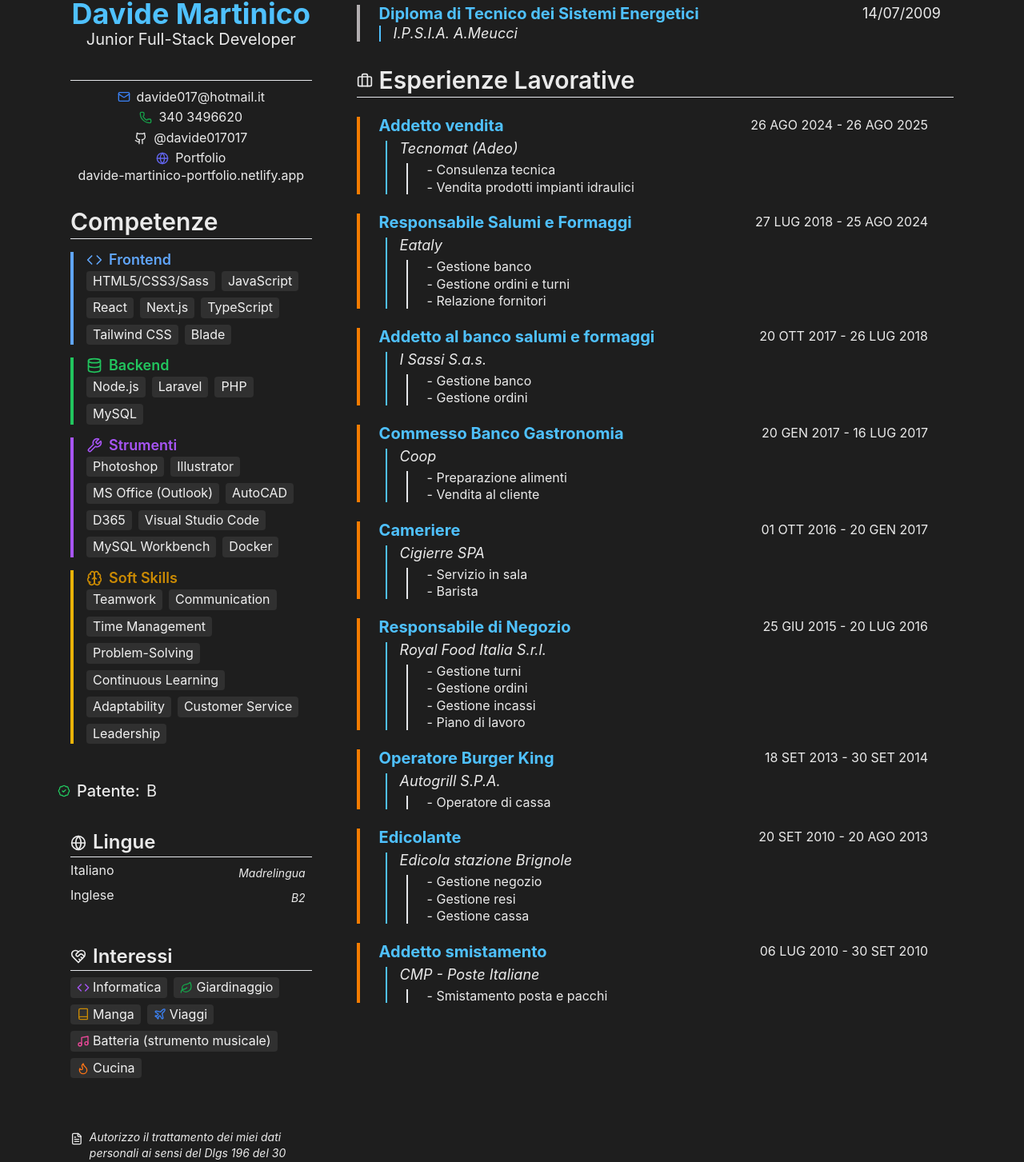
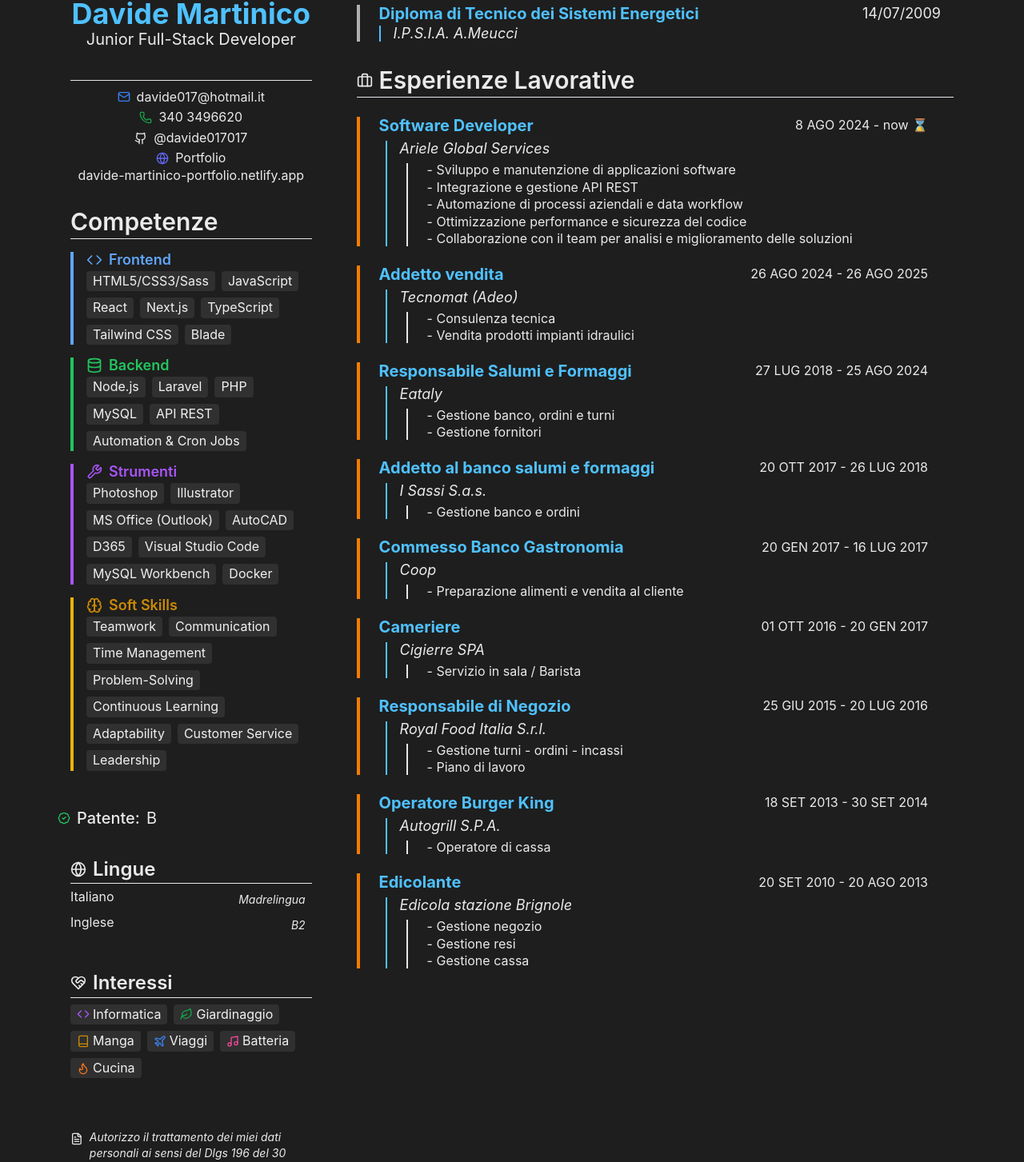
Before and after one commit to davide017017/MyCv-React-Public, a React (Vite) app: page / in a window 1280 px wide. Shown: the part 491-1944 px from the top of the page at 80% size. Built offline with nearby package versions, Linux system fonts and the light colour scheme.

Commit message:
Aggiornamento CV (PDF e dati)

```diff
--- a/src/data/cvData.ts
+++ b/src/data/cvData.ts
@@ -34,6 +34,18 @@ export const cvData: CvData = {
 
   experiences: [
     {
+      role: 'Software Developer',
+      company: 'Ariele Global Services',
+      date: '8 AGO 2024 - now ⌛',
+      duties: [
+        'Sviluppo e manutenzione di applicazioni software',
+        'Integrazione e gestione API REST',
+        'Automazione di processi aziendali e data workflow',
+        'Ottimizzazione performance e sicurezza del codice',
+        'Collaborazione con il team per analisi e miglioramento delle soluzioni',
+      ],
+    },
+    {
       role: 'Addetto vendita',
       company: 'Tecnomat (Adeo)',
       date: '26 AGO 2024 - 26 AGO 2025',
@@ -43,31 +55,31 @@ export const cvData: CvData = {
       role: 'Responsabile Salumi e Formaggi',
       company: 'Eataly',
       date: '27 LUG 2018 - 25 AGO 2024',
-      duties: ['Gestione banco', 'Gestione ordini e turni', 'Relazione fornitori'],
+      duties: ['Gestione banco, ordini e turni', 'Gestione fornitori'],
     },
     {
       role: 'Addetto al banco salumi e formaggi',
       company: 'I Sassi S.a.s.',
       date: '20 OTT 2017 - 26 LUG 2018',
-      duties: ['Gestione banco', 'Gestione ordini'],
+      duties: ['Gestione banco e ordini'],
     },
     {
       role: 'Commesso Banco Gastronomia',
       company: 'Coop',
       date: '20 GEN 2017 - 16 LUG 2017',
-      duties: ['Preparazione alimenti', 'Vendita al cliente'],
+      duties: ['Preparazione alimenti e vendita al cliente'],
     },
     {
       role: 'Cameriere',
       company: 'Cigierre SPA',
       date: '01 OTT 2016 - 20 GEN 2017',
-      duties: ['Servizio in sala', 'Barista'],
+      duties: ['Servizio in sala / Barista'],
     },
     {
       role: 'Responsabile di Negozio',
       company: 'Royal Food Italia S.r.l.',
       date: '25 GIU 2015 - 20 LUG 2016',
-      duties: ['Gestione turni', 'Gestione ordini', 'Gestione incassi', 'Piano di lavoro'],
+      duties: ['Gestione turni - ordini - incassi', 'Piano di lavoro'],
     },
     {
       role: 'Operatore Burger King',
@@ -81,12 +93,12 @@ export const cvData: CvData = {
       date: '20 SET 2010 - 20 AGO 2013',
       duties: ['Gestione negozio', 'Gestione resi', 'Gestione cassa'],
     },
-    {
-      role: 'Addetto smistamento',
-      company: 'CMP - Poste Italiane',
-      date: '06 LUG 2010 - 30 SET 2010',
-      duties: ['Smistamento posta e pacchi'],
-    },
+    // {
+    //   role: 'Addetto smistamento',
+    //   company: 'CMP - Poste Italiane',
+    //   date: '06 LUG 2010 - 30 SET 2010',
+    //   duties: ['Smistamento posta e pacchi'],
+    // },
   ],
 
   skills: {
@@ -100,7 +112,14 @@ export const cvData: CvData = {
         { name: 'Tailwind CSS' },
         { name: 'Blade' },
       ],
-      backend: [{ name: 'Node.js' }, { name: 'Laravel' }, { name: 'PHP' }, { name: 'MySQL' }],
+      backend: [
+        { name: 'Node.js' },
+        { name: 'Laravel' },
+        { name: 'PHP' },
+        { name: 'MySQL' },
+        { name: 'API REST' },
+        { name: 'Automation & Cron Jobs' },
+      ],
     },
     tools: [
       { name: 'Photoshop' },
@@ -134,7 +153,7 @@ export const cvData: CvData = {
     { label: 'Giardinaggio', icon: 'Leaf' },
     { label: 'Manga', icon: 'Book' },
     { label: 'Viaggi', icon: 'Plane' },
-    { label: 'Batteria (strumento musicale)', icon: 'Music' },
+    { label: 'Batteria', icon: 'Music' },
     { label: 'Cucina', icon: 'Flame' },
   ],
 
```
Also changed, not shown: 2 other files (tests, documents, lock files or other folders).
